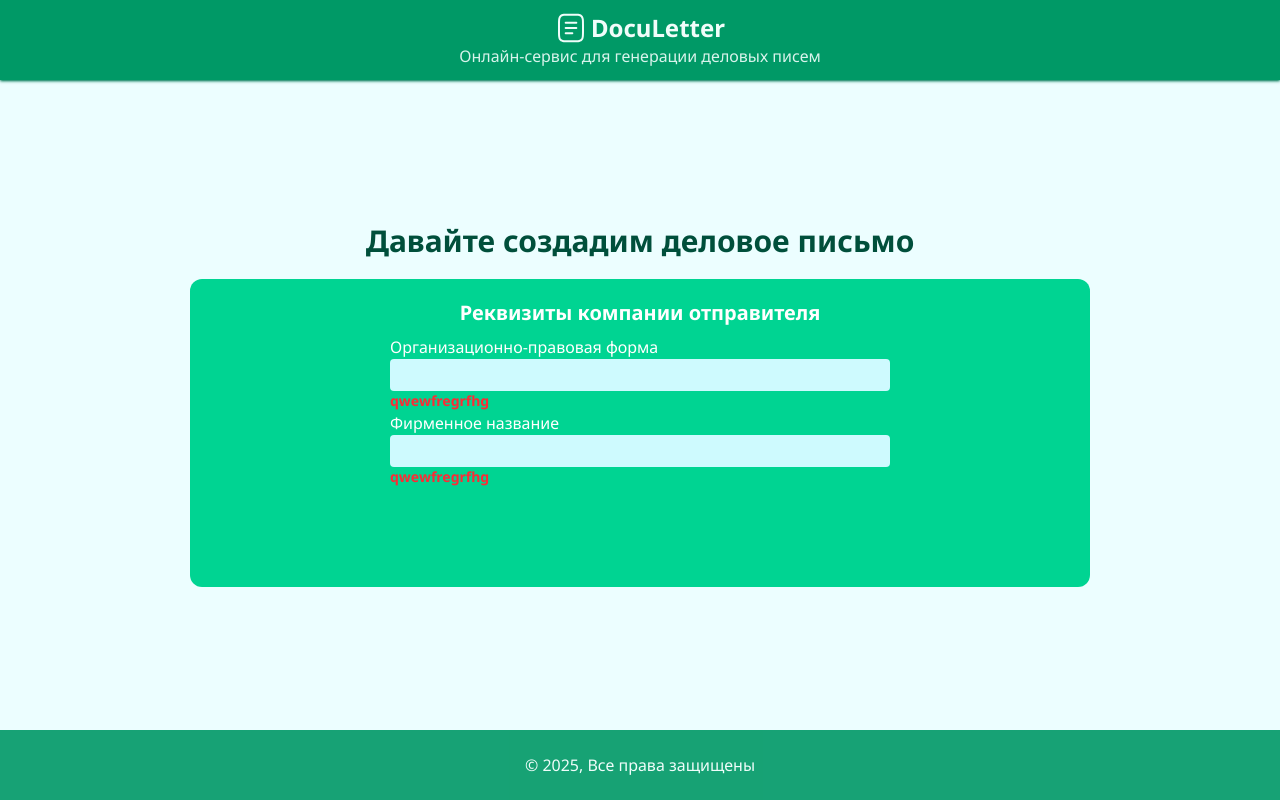
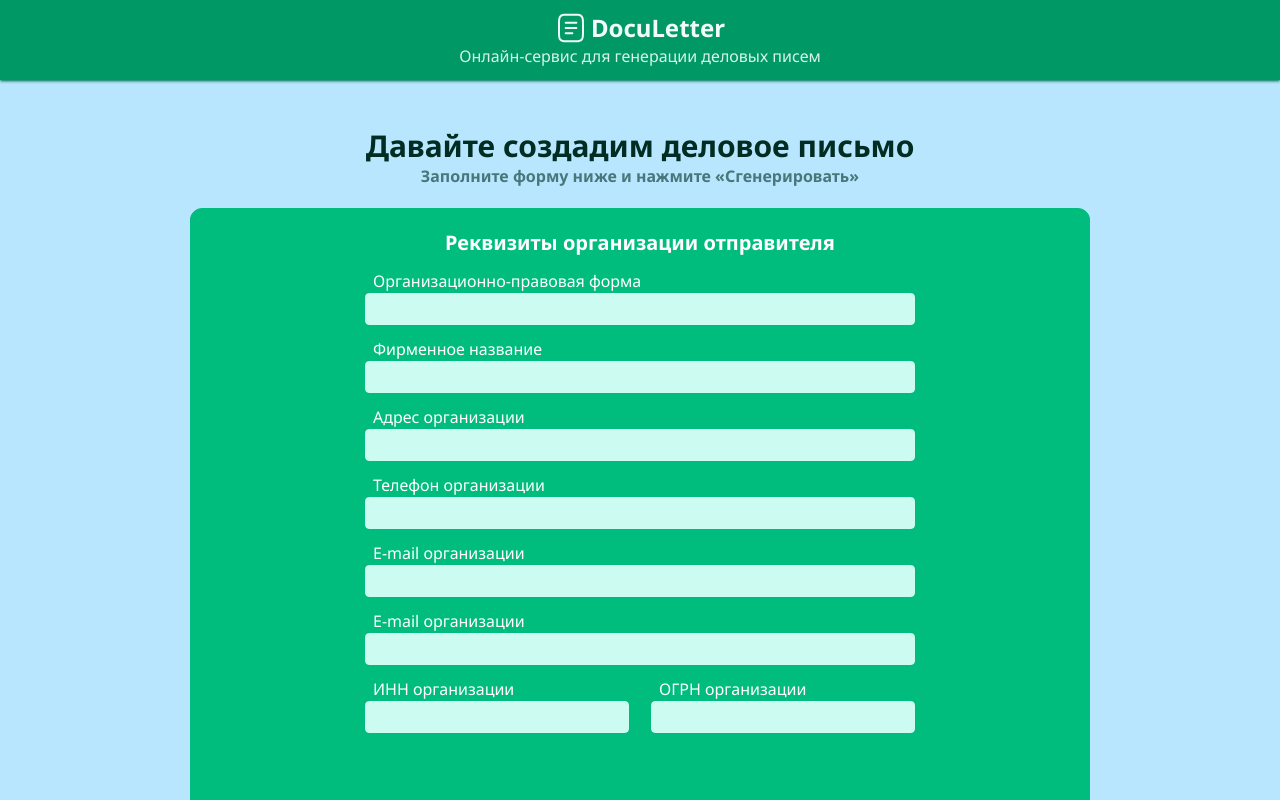
Before and after one commit to VladimirKashtanov/DocuLetter, a Next.js app: page / in a window 1280 px wide. Shown: the top 800 px of the page. Built offline with nearby package versions, Linux system fonts and the light colour scheme.

Commit message:
Add UI to Recipient component

```diff
--- a/src/app/layout.tsx
+++ b/src/app/layout.tsx
@@ -26,7 +26,7 @@
 	return (
 		<html lang='en'>
 			<body
-				className={`antialiased min-h-screen bg-cyan-50 ${notoSans.className}`}
+				className={`antialiased min-h-screen bg-sky-200 ${notoSans.className}`}
 			>
 				{children}
 			</body>
--- a/src/app/page.tsx
+++ b/src/app/page.tsx
@@ -7,8 +7,15 @@
 		<div className='min-h-screen flex flex-col'>
 			<Header />
 
-			<main className='flex-grow flex flex-col items-center justify-center px-40 py-12 text-emerald-900'>
-				<h1 className='font-bold text-3xl'>Давайте создадим деловое письмо</h1>
+			<main className='flex-grow flex flex-col items-center justify-center px-40 py-12 text-emerald-950'>
+				<div className='font-bold text-3xl'>
+					Давайте создадим деловое письмо
+				</div>
+
+				<div className='font-bold opacity-60'>
+					Заполните форму ниже и нажмите &laquo;Сгенерировать&raquo;
+				</div>
+
 				<DataForm className='mt-5' />
 			</main>
 
--- a/src/entities/recipient/ui/recipient.tsx
+++ b/src/entities/recipient/ui/recipient.tsx
@@ -10,13 +10,21 @@
 	const { className } = props
 
 	return (
-		<div className={clsx('flex flex-col w-[500px]', className)}>
-			<h2 className='self-center text-xl font-bold mb-2'>
-				Реквизиты компании отправителя
+		<div className={clsx('flex flex-col gap-3 w-[550px]', className)}>
+			<h2 className='self-center text-xl font-bold text-white'>
+				Реквизиты организации отправителя
 			</h2>
 
-			<TextBox label='Организационно-правовая форма' error='qwewfregrfhg' />
-			<TextBox label='Фирменное название' error='qwewfregrfhg' />
+			<TextBox label='Организационно-правовая форма' error='' />
+			<TextBox label='Фирменное название' error='' />
+			<TextBox label='Адрес организации' error='' />
+			<TextBox label='Телефон организации' error='' />
+			<TextBox label='E-mail организации' error='' />
+			<TextBox label='E-mail организации' error='' />
+			<div className='flex justify-between'>
+				<TextBox label='ИНН организации' error='' className='w-[48%]' />
+				<TextBox label='ОГРН организации' error='' className='w-[48%]' />
+			</div>
 		</div>
 	)
 }
--- a/src/features/data-form/ui/data-form.tsx
+++ b/src/features/data-form/ui/data-form.tsx
@@ -12,7 +12,7 @@
 	return (
 		<form
 			className={clsx(
-				'w-[900px] flex flex-col items-center gap-5 px-10 py-5 bg-emerald-400 text-white rounded-xl',
+				'w-[900px] flex flex-col items-center gap-5 px-10 py-5 bg-emerald-500 text-white rounded-xl border border-emerald-500 shadow-2xs shadow-emerald-500',
 				className
 			)}
 		>
--- a/src/shared/text-box/ui/text-box.tsx
+++ b/src/shared/text-box/ui/text-box.tsx
@@ -15,7 +15,7 @@
 	return (
 		<div className={clsx('flex flex-col gap-0', className)}>
 			{label && (
-				<label htmlFor={id} className='text-md'>
+				<label htmlFor={id} className='text-md text-white px-2'>
 					{label}
 				</label>
 			)}
@@ -24,10 +24,12 @@
 				{...inputProps}
 				id={id}
 				ref={ref}
-				className='rounded outline-0 bg-cyan-100 text-md p-1'
+				className='rounded outline-1 outline-emerald-500 text-emerald-950 bg-teal-100 text-md py-1 px-2'
 			/>
 
-			{error && <div className='text-sm font-bold text-red-500'>{error}</div>}
+			{error && (
+				<div className='text-sm font-bold text-red-500 px-2'>{error}</div>
+			)}
 		</div>
 	)
 }
```
